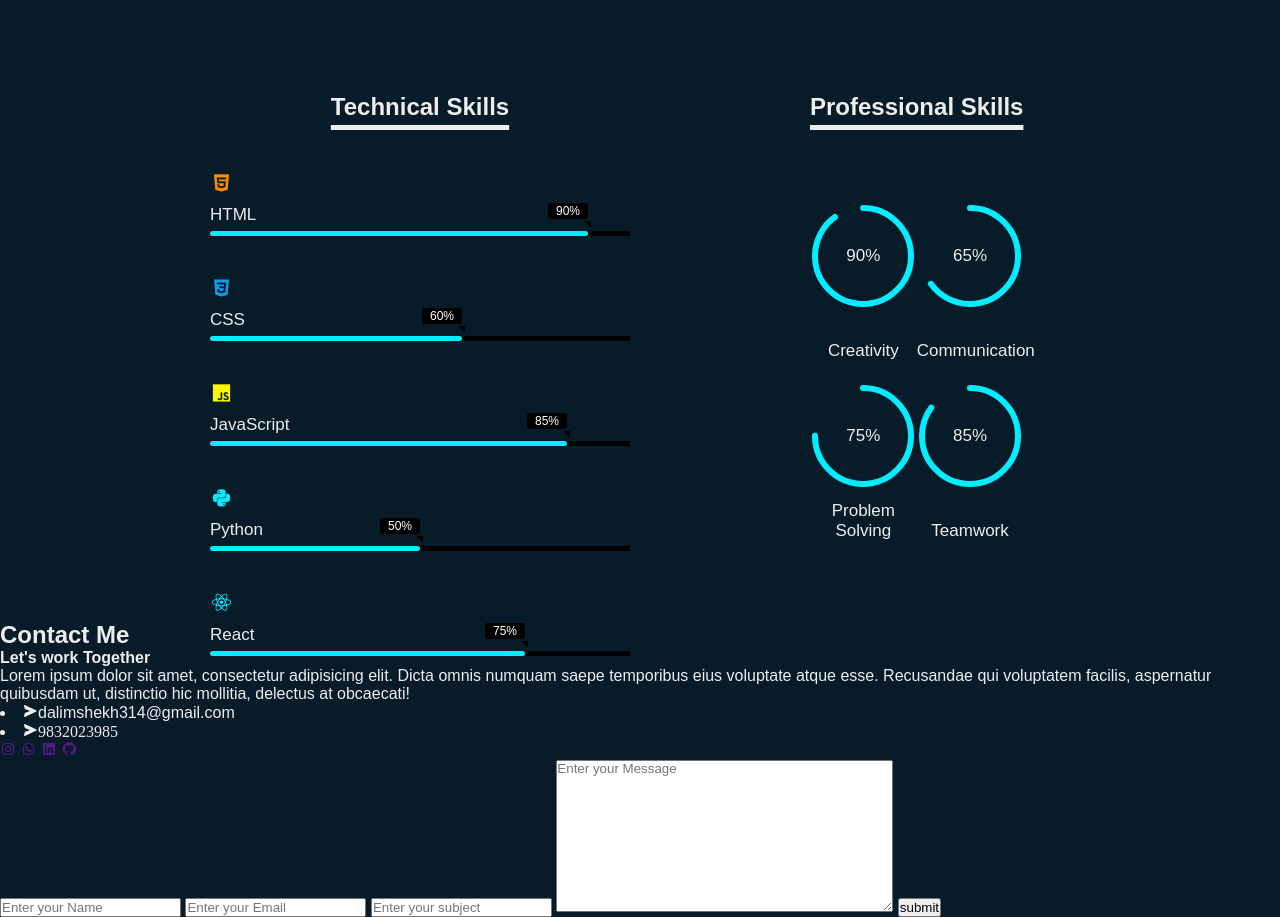
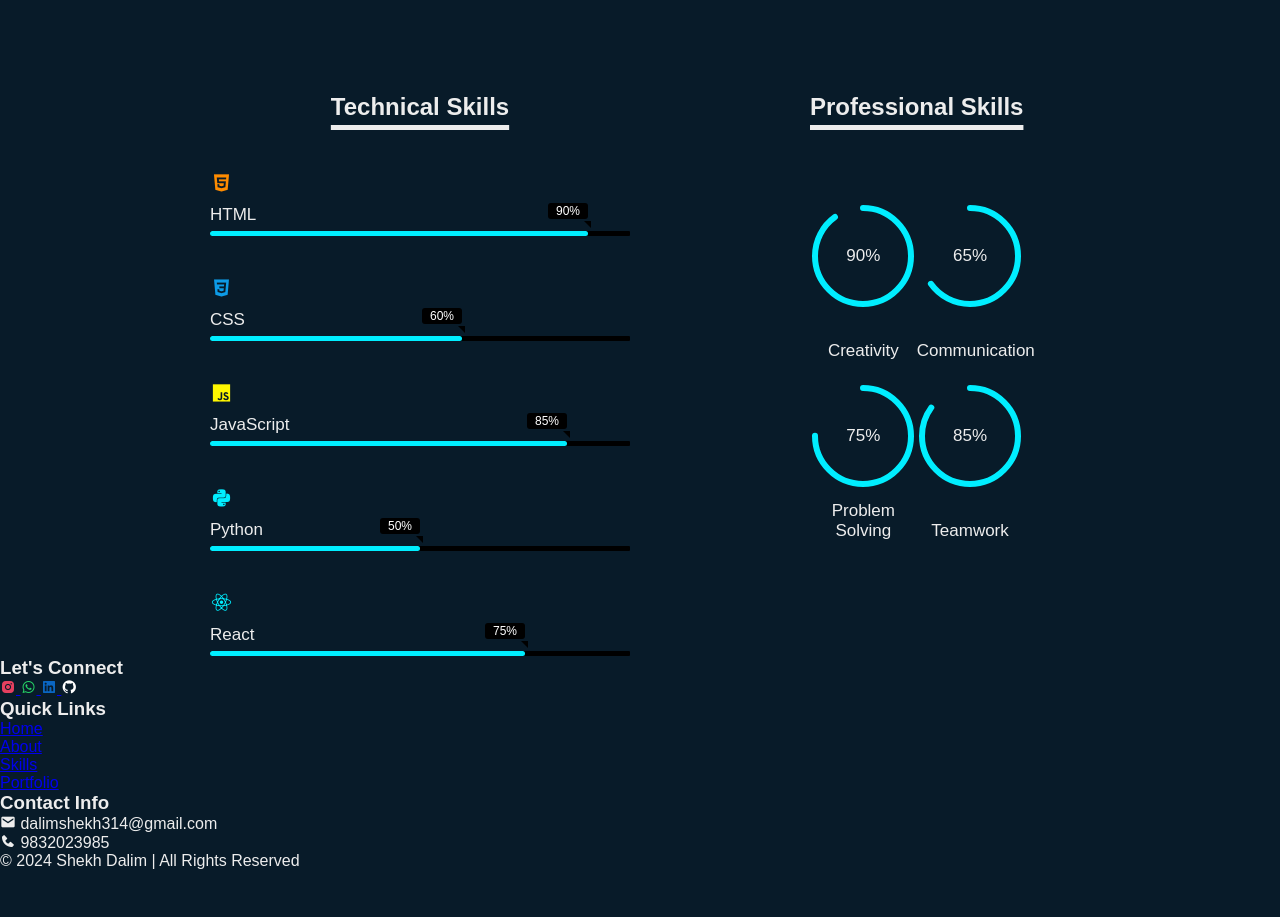
Before and after one commit to Shekh-Dalim/Portfolio, a plain HTML site: page Project_1/index.html in a window 1280 px wide. Shown: the part 2087-3004 px from the top of the page. After the commit the page ends 2957 px from the top, so only its background shows below. Drawn offline with nearby package versions, Linux system fonts and the light colour scheme.

Commit message:
Update index.html
Added the HTML code just before the closing </body> tag

```diff
--- a/Project_1/index.html
+++ b/Project_1/index.html
@@ -234,51 +234,60 @@
     </section>
     -->
 
-
   <!-- *************************** last potion contact -->
 
+  <br /></br>
+  <!-- Footer section design -->
+  <footer class="footer">
+    <div class="footer-waves">
+      <div class="wave" id="wave1"></div>
+      <div class="wave" id="wave2"></div>
+      <div class="wave" id="wave3"></div>
+      <div class="wave" id="wave4"></div>
+    </div>
 
-    <section class="contact" id="contact">
-        <div class="contact-text">
-            <h2>Contact <span>Me</span></h2>
-            <h4>Let's work Together</h4>
-            <p>Lorem ipsum dolor sit amet, consectetur adipisicing elit. Dicta omnis numquam saepe temporibus eius
-                voluptate atque esse. Recusandae qui voluptatem facilis, aspernatur quibusdam ut, distinctio hic
-                mollitia, delectus at obcaecati!</p>
-                <div class="contact-icons">
-                    <li><i class='bx bxs-send'></i>dalimshekh314@gmail.com</li>
-                    <li><i class='bx bxs-send'>9832023985</i></li>
-                </div>
-                <div class="contact-icons">
-                    <a href=""> <i class='bx bxl-instagram'></i></a>
-                    <a href=""> <i class='bx bxl-whatsapp'></i></a>
-                    <a href=""> <i class='bx bxl-linkedin-square'></i></a>
-                    <a href=""> <i class='bx bxl-github'></i></a>
-
+    <div class="footer-content">
+      <div class="footer-section">
+        <h3>Let's Connect</h3>
+        <div class="social-icons">
+          <a href="#" class="social-icon">
+            <i class='bx bxl-instagram-alt' style='color:#E4405F'></i>
+          </a>
+          <a href="#" class="social-icon">
+            <i class='bx bxl-whatsapp' style='color:#25D366'></i>
+          </a>
+          <a href="#" class="social-icon">
+            <i class='bx bxl-linkedin-square' style='color:#0A66C2'></i>
+          </a>
+          <a href="#" class="social-icon">
+            <i class='bx bxl-github' style='color:#fff'></i>
+          </a>
         </div>
       </div>
 
-        <div class="contact-form">
-            <form action="">
-                <input type="" placeholder="Enter your Name" required>
-                <input type="email" placeholder="Enter your Email" required>
-                <input type="" placeholder="Enter your subject">
-                <textarea name="" id="" cols="40" rows="10" placeholder="Enter your Message" required></textarea>
-                <input type="submit" value="submit" class="send">
-            </form>
+      <div class="footer-section">
+        <h3>Quick Links</h3>
+        <ul class="footer-links">
+          <li><a href="#home">Home</a></li>
+          <li><a href="#about">About</a></li>
+          <li><a href="#skills">Skills</a></li>
+          <li><a href="#portfolio">Portfolio</a></li>
+        </ul>
       </div>
-    </section>
 
+      <div class="footer-section">
+        <h3>Contact Info</h3>
+        <p><i class='bx bxs-envelope'></i> dalimshekh314@gmail.com</p>
+        <p><i class='bx bxs-phone'></i> 9832023985</p>
+      </div>
+    </div>
 
-
-
-
-
-
+    <div class="footer-bottom">
+      <p>© 2024 Shekh Dalim | All Rights Reserved</p>
+    </div>
+  </footer>
 
   <!-- *************************** -->
-
-
 
   <script src="main.js"></script>
 </body>
```
Lines whose indentation alone changed are shown as unchanged.
